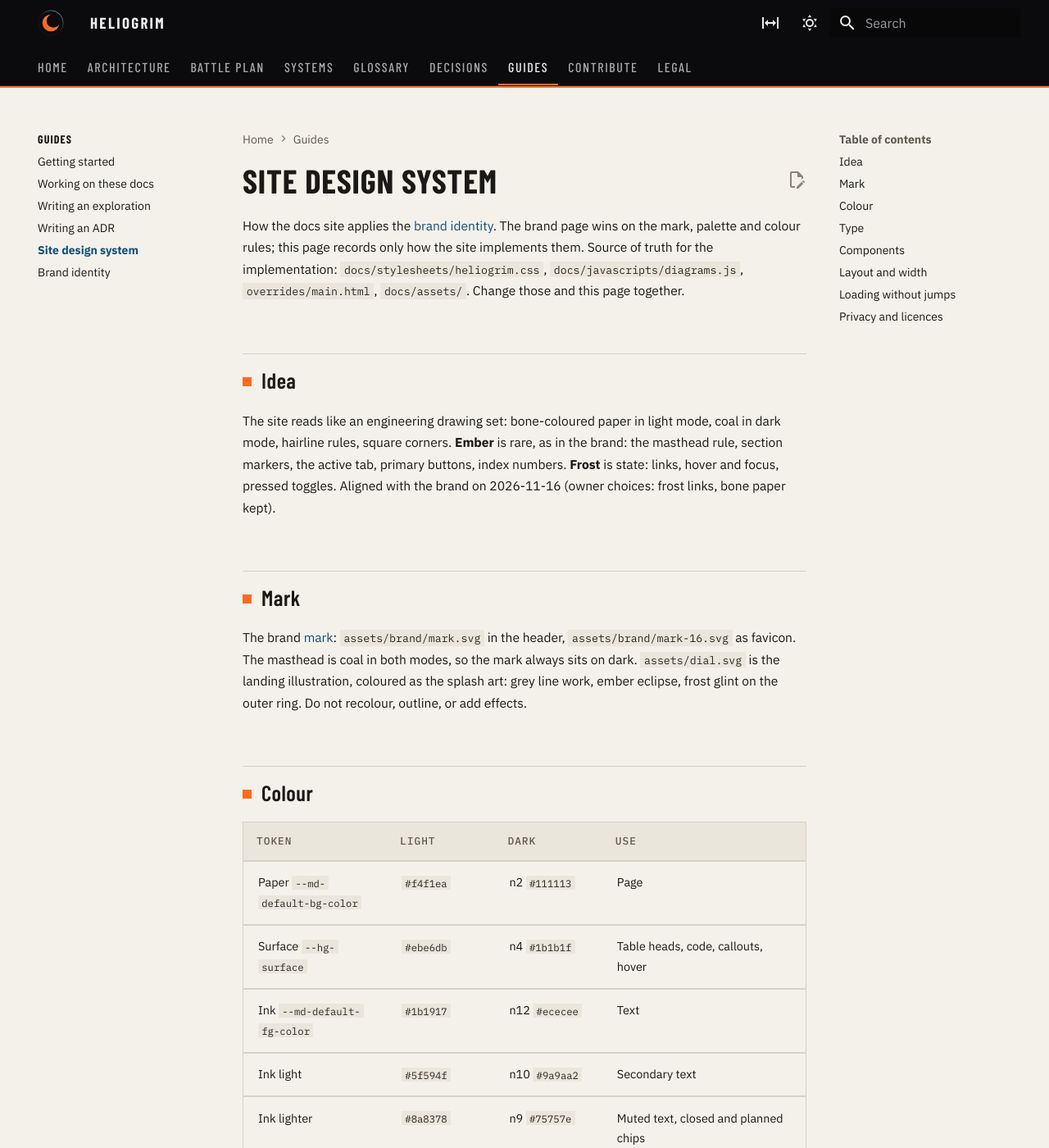
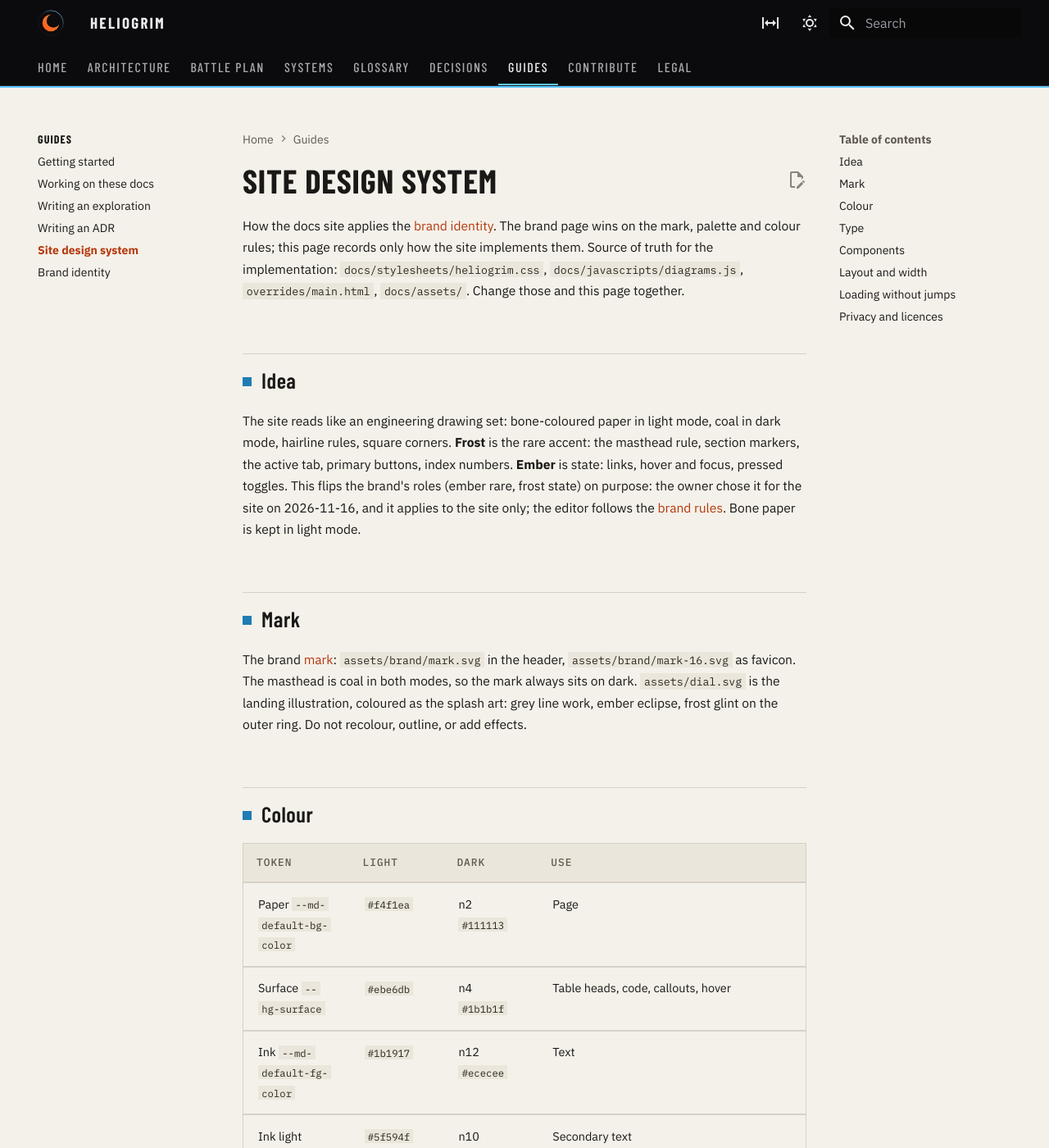
Before and after one commit to Heliogrim/Heliogrim-Pages, an MkDocs documentation site: the page built from docs/guides/design-system.md, in a window 1280 px wide and 1400 px high. Shown: the whole window at 82% size. Built offline with MkDocs 1.6.1 and Material for MkDocs 9.7.7, drawn with Linux system fonts in a browser that asks for light colours; some of the changed text lies outside the part shown.

Commit message:
docs(site): flip accent roles, frost accent and ember links
Owner choice for the site only: frost is the rare accent, ember marks links and state. The editor keeps the brand rules.

```diff
--- a/docs/guides/design-system.md
+++ b/docs/guides/design-system.md
@@ -4,7 +4,7 @@ How the docs site applies the [brand identity](brand-identity.md). The brand pag
 
 ## Idea
 
-The site reads like an engineering drawing set: bone-coloured paper in light mode, coal in dark mode, hairline rules, square corners. **Ember** is rare, as in the brand: the masthead rule, section markers, the active tab, primary buttons, index numbers. **Frost** is state: links, hover and focus, pressed toggles. Aligned with the brand on 2026-11-16 (owner choices: frost links, bone paper kept).
+The site reads like an engineering drawing set: bone-coloured paper in light mode, coal in dark mode, hairline rules, square corners. **Frost** is the rare accent: the masthead rule, section markers, the active tab, primary buttons, index numbers. **Ember** is state: links, hover and focus, pressed toggles. This flips the brand's roles (ember rare, frost state) on purpose: the owner chose it for the site on 2026-11-16, and it applies to the site only; the editor follows the [brand rules](brand-identity.md#rules). Bone paper is kept in light mode.
 
 ## Mark
 
@@ -20,9 +20,9 @@ The brand [mark](brand-identity.md#mark): `assets/brand/mark.svg` in the header,
 | Ink light | `#5f594f` | n10 `#9a9aa2` | Secondary text |
 | Ink lighter | `#8a8378` | n9 `#75757e` | Muted text, closed and planned chips |
 | Rule `--hg-rule` | `#d6d0c4` | n6 `#2e2e34` | Hairlines |
-| Ember `--hg-ember` | `#ff6a1f` | `#ff6a1f` | Ember 500: accent fills and rules |
-| Link `--md-typeset-a-color` | frost 700 `#115079` | frost 500 `#5cc8ff` | Text links (darker on paper for contrast, about 7.6:1) |
-| State `--md-accent-fg-color` | frost 600 `#1f7cb5` | frost 300 `#b3e7ff` | Hover, focus, pressed toggles |
+| Accent `--hg-accent` | frost 600 `#1f7cb5` | frost 500 `#5cc8ff` | Accent fills, markers, index numbers (darker on paper for contrast); hover frost 700 / 400. The masthead rule and active tab are frost 500 in both modes, on the coal masthead |
+| Link `--md-typeset-a-color` | ember 600 `#b5390d` | ember 400 `#ff8a4a` | Text links (darker on paper for contrast) |
+| State `--md-accent-fg-color` | ember 700 `#7a2609` | ember 300 `#ffab7a` | Hover, focus, pressed toggles |
 | Masthead | n1 `#0b0b0d` | n1 `#0b0b0d` | Header, both modes |
 
 The light mode keeps the bone paper; the coal ramp is dark-only. Neutral names (n0 to n12) and ramps are on the [brand page](brand-identity.md#palette).
--- a/docs/stylesheets/heliogrim.css
+++ b/docs/stylesheets/heliogrim.css
@@ -1,4 +1,4 @@
-/* Heliogrim identity (guides/brand-identity.md): coal masthead and dark mode, bone paper in light mode, ember rare, frost for links and state, hairline rules, square corners. */
+/* Heliogrim identity (guides/brand-identity.md): coal masthead and dark mode, bone paper in light mode, frost as the rare accent, ember for links and state (site flips the brand roles, owner 2026-11-16), hairline rules, square corners. */
 /* Fonts are self-hosted (SIL OFL 1.1, see assets/fonts/OFL-*.txt): no request leaves this site. */
 @font-face { font-family: "Barlow Condensed"; font-weight: 500; font-style: normal; font-display: block; src: url("../assets/fonts/barlow-condensed-latin-500-normal.woff2") format("woff2"); }
 @font-face { font-family: "Barlow Condensed"; font-weight: 600; font-style: normal; font-display: block; src: url("../assets/fonts/barlow-condensed-latin-600-normal.woff2") format("woff2"); }
@@ -12,7 +12,6 @@
 :root {
   --md-text-font: "IBM Plex Sans", system-ui, sans-serif;
   --md-code-font: "IBM Plex Mono", ui-monospace, monospace;
-  --hg-ember: #ff6a1f;
   --hg-display: "Barlow Condensed", "Arial Narrow", sans-serif;
 }
 [data-md-color-scheme="default"] {
@@ -23,8 +22,10 @@
   --md-default-fg-color--lightest: #d6d0c4;
   --md-code-bg-color: #ebe6db;
   --md-code-fg-color: #2a2622;
-  --md-typeset-a-color: #115079;
-  --md-accent-fg-color: #1f7cb5;
+  --md-typeset-a-color: #b5390d;
+  --md-accent-fg-color: #7a2609;
+  --hg-accent: #1f7cb5;
+  --hg-accent-hover: #115079;
   --hg-rule: #d6d0c4;
   --hg-surface: #ebe6db;
 }
@@ -36,8 +37,10 @@
   --md-default-fg-color--lightest: #2e2e34;
   --md-code-bg-color: #1b1b1f;
   --md-code-fg-color: #c4c4ca;
-  --md-typeset-a-color: #5cc8ff;
-  --md-accent-fg-color: #b3e7ff;
+  --md-typeset-a-color: #ff8a4a;
+  --md-accent-fg-color: #ffab7a;
+  --hg-accent: #5cc8ff;
+  --hg-accent-hover: #86d7ff;
   --md-footer-bg-color: #0b0b0d;
   --hg-rule: #2e2e34;
   --hg-surface: #1b1b1f;
@@ -51,14 +54,14 @@
 }
 
 /* Masthead */
-.md-header { border-bottom: 2px solid var(--hg-ember); box-shadow: none; }
+.md-header { border-bottom: 2px solid #5cc8ff; box-shadow: none; }
 .md-header__title { font-family: var(--hg-display); font-weight: 600; letter-spacing: .12em; text-transform: uppercase; font-size: .95rem; }
 .md-header__button.md-logo img { height: 1.6rem; width: 1.6rem; }
 .md-header__button.hg-width { width: 2rem; height: 2rem; padding: .4rem; }
 .md-tabs { border-bottom: 1px solid #232328; }
 .md-tabs__link { font-family: var(--hg-display); font-weight: 500; letter-spacing: .1em; text-transform: uppercase; font-size: .8rem; opacity: .7; }
 .md-tabs__item--active .md-tabs__link, .md-tabs__link:hover { opacity: 1; }
-.md-tabs__item--active { box-shadow: inset 0 -2px 0 var(--hg-ember); }
+.md-tabs__item--active { box-shadow: inset 0 -2px 0 #5cc8ff; }
 .md-search__form { border-radius: 0; }
 .md-nav__title, .md-nav__link--active { font-weight: 600; }
 .md-nav__item--section > .md-nav__link { font-family: var(--hg-display); text-transform: uppercase; letter-spacing: .08em; }
@@ -68,13 +71,13 @@
 .md-typeset h1, .md-typeset h2, .md-typeset h3 { font-family: var(--hg-display); color: var(--md-default-fg-color); }
 .md-typeset h1 { font-size: 2.6em; font-weight: 700; text-transform: uppercase; letter-spacing: .02em; line-height: 1.05; margin-bottom: 1rem; }
 .md-typeset h2 { font-size: 1.7em; font-weight: 600; letter-spacing: .02em; margin-top: 2.4em; padding-top: .5em; border-top: 1px solid var(--hg-rule); }
-.md-typeset h2::before { content: ""; display: inline-block; width: .42em; height: .42em; background: var(--hg-ember); margin-right: .45em; vertical-align: .12em; }
+.md-typeset h2::before { content: ""; display: inline-block; width: .42em; height: .42em; background: var(--hg-accent); margin-right: .45em; vertical-align: .12em; }
 .md-typeset h3 { font-size: 1.25em; font-weight: 600; letter-spacing: .03em; }
 .md-typeset a { text-underline-offset: 2px; }
 .md-typeset hr { border-color: var(--hg-rule); }
 .md-typeset code, .md-typeset pre > code { border-radius: 0; }
 .md-typeset :not(pre) > code { padding: .05em .35em; }
-.md-typeset .highlight, .md-typeset pre { border-left: 2px solid var(--hg-ember); }
+.md-typeset .highlight, .md-typeset pre { border-left: 2px solid var(--hg-accent); }
 .md-typeset table:not([class]) { border: 1px solid var(--hg-rule); border-radius: 0; box-shadow: none; font-size: .72rem; }
 .md-typeset table:not([class]) th { background: var(--hg-surface); font-family: "IBM Plex Mono", monospace; font-size: .64rem; font-weight: 500; letter-spacing: .08em; text-transform: uppercase; color: var(--md-default-fg-color--light); }
 .md-typeset table:not([class]) td, .md-typeset table:not([class]) th { border-bottom: 1px solid var(--hg-rule); }
@@ -100,32 +103,32 @@
 /* Buttons */
 .md-typeset .hg-btn { display: inline-block; font-family: var(--hg-display); font-weight: 600; font-size: .95rem; letter-spacing: .1em; text-transform: uppercase; padding: .55em 1.2em; border: 1px solid var(--md-default-fg-color); color: var(--md-default-fg-color); margin: 0 .5rem .5rem 0; transition: background .12s, color .12s; }
 .md-typeset .hg-btn:hover { background: var(--md-default-fg-color); color: var(--md-default-bg-color); }
-.md-typeset .hg-btn.primary { background: var(--hg-ember); border-color: var(--hg-ember); color: #0b0b0d; }
-.md-typeset .hg-btn.primary:hover { background: #ff8a4a; border-color: #ff8a4a; color: #0b0b0d; }
+.md-typeset .hg-btn.primary { background: var(--hg-accent); border-color: var(--hg-accent); color: var(--md-default-bg-color); }
+.md-typeset .hg-btn.primary:hover { background: var(--hg-accent-hover); border-color: var(--hg-accent-hover); color: var(--md-default-bg-color); }
 
 /* Landing */
 .hg-hero { display: grid; grid-template-columns: 1.15fr .85fr; gap: 2rem; align-items: center; padding: 3rem 0 2.5rem; border-bottom: 1px solid var(--hg-rule); background-image: linear-gradient(var(--hg-rule) 1px, transparent 1px), linear-gradient(90deg, var(--hg-rule) 1px, transparent 1px); background-size: 48px 48px; background-position: -1px -1px; }
 .hg-hero > div:first-child { padding: .5rem 1rem .5rem 0; background: var(--md-default-bg-color); }
 .hg-eyebrow { font: 500 .66rem/1 "IBM Plex Mono", monospace; letter-spacing: .16em; text-transform: uppercase; color: var(--md-typeset-a-color); margin: 0 0 1rem; }
 .md-typeset .hg-hero h1 { font-size: clamp(3.4rem, 9vw, 6.4rem); line-height: .9; margin: 0 0 1rem; letter-spacing: .01em; }
-.md-typeset .hg-hero h1 span { color: var(--hg-ember); }
+.md-typeset .hg-hero h1 span { color: var(--hg-accent); }
 .hg-lede { font-size: 1rem; max-width: 34rem; color: var(--md-default-fg-color--light); }
 .hg-hero img { width: 100%; height: auto; aspect-ratio: 1; max-width: 360px; justify-self: center; }
 
 .hg-flow { display: grid; grid-template-columns: repeat(3, 1fr); border: 1px solid var(--hg-rule); margin: 1.5rem 0; }
 .hg-flow > div { padding: 1rem 1.1rem; border-right: 1px solid var(--hg-rule); position: relative; }
 .hg-flow > div:last-child { border-right: 0; }
-.hg-flow > div:not(:last-child)::after { content: "→"; position: absolute; right: -.62rem; top: 1rem; background: var(--md-default-bg-color); color: var(--hg-ember); font-weight: 700; line-height: 1; padding: .15rem 0; z-index: 1; }
+.hg-flow > div:not(:last-child)::after { content: "→"; position: absolute; right: -.62rem; top: 1rem; background: var(--md-default-bg-color); color: var(--hg-accent); font-weight: 700; line-height: 1; padding: .15rem 0; z-index: 1; }
 .hg-flow b { display: block; font-family: var(--hg-display); font-size: 1.15rem; letter-spacing: .06em; text-transform: uppercase; }
 .hg-flow p { margin: .3rem 0 0; color: var(--md-default-fg-color--light); font-size: .72rem; }
 
 .hg-index { margin: 1.5rem 0; border-top: 1px solid var(--md-default-fg-color); }
 .md-typeset .hg-row { display: grid; grid-template-columns: 3rem 11rem 1fr 1.5rem; gap: 1rem; align-items: baseline; padding: 1.05rem .25rem; border-bottom: 1px solid var(--hg-rule); color: var(--md-default-fg-color); transition: background .12s, padding .12s; }
 .md-typeset .hg-row:hover { background: var(--hg-surface); padding-left: .75rem; }
-.hg-row .n { font: 500 .7rem "IBM Plex Mono", monospace; color: var(--hg-ember); }
+.hg-row .n { font: 500 .7rem "IBM Plex Mono", monospace; color: var(--hg-accent); }
 .hg-row .t { font-family: var(--hg-display); font-weight: 600; font-size: 1.5rem; letter-spacing: .04em; text-transform: uppercase; line-height: 1; }
 .hg-row .d { color: var(--md-default-fg-color--light); font-size: .74rem; }
-.hg-row .a { color: var(--hg-ember); font-weight: 700; }
+.hg-row .a { color: var(--hg-accent); font-weight: 700; }
 
 @media (max-width: 60em) {
   .hg-hero { grid-template-columns: 1fr; padding-top: 1.5rem; }
@@ -150,7 +153,7 @@
 /* No button until Mermaid has drawn: the empty placeholder is smaller than the button. */
 .hg-diagram-out:empty { min-height: 3rem; }
 .hg-diagram-out:empty + .hg-inspect-btn { display: none; }
-.hg-inspect { width: 95vw; height: 92vh; max-width: none; max-height: none; padding: 0; border: 1px solid var(--hg-rule); border-top: 2px solid var(--hg-ember); background: var(--md-default-bg-color); color: var(--md-default-fg-color); overflow: hidden; }
+.hg-inspect { width: 95vw; height: 92vh; max-width: none; max-height: none; padding: 0; border: 1px solid var(--hg-rule); border-top: 2px solid var(--hg-accent); background: var(--md-default-bg-color); color: var(--md-default-fg-color); overflow: hidden; }
 .hg-inspect[open] { display: flex; flex-direction: column; }
 .hg-inspect::backdrop { background: rgba(6, 6, 7, .7); }
 .hg-inspect__bar { display: flex; align-items: center; gap: .1rem; padding: .25rem .25rem .25rem .75rem; border-bottom: 1px solid var(--hg-rule); font: .62rem "IBM Plex Mono", monospace; color: var(--md-default-fg-color--lighter); }
@@ -175,7 +178,7 @@
 .md-typeset .hg-mod { display: grid; grid-template-columns: 1fr auto; gap: .45rem .75rem; align-content: start; padding: .9rem 1rem; background: var(--md-default-bg-color); color: var(--md-default-fg-color); transition: background .12s; }
 .md-typeset .hg-mod:hover { background: var(--hg-surface); }
 .hg-mod b { font-family: var(--hg-display); font-size: 1.15rem; font-weight: 600; letter-spacing: .05em; text-transform: uppercase; line-height: 1.1; }
-.hg-mod em { font: 500 .7rem "IBM Plex Mono", monospace; color: var(--hg-ember); font-style: normal; }
+.hg-mod em { font: 500 .7rem "IBM Plex Mono", monospace; color: var(--hg-accent); font-style: normal; }
 .hg-mod span, .hg-mod small { grid-column: 1 / -1; }
 .hg-mod span code { font-size: .62rem; margin-right: .15rem; }
 .hg-mod span i { font-size: .62rem; color: var(--md-default-fg-color--lighter); font-style: normal; }
```
Also changed, not shown: docs/architecture/timeline.md (+1 -1 lines), docs/guides/brand-identity.md (+3 -3 lines).
